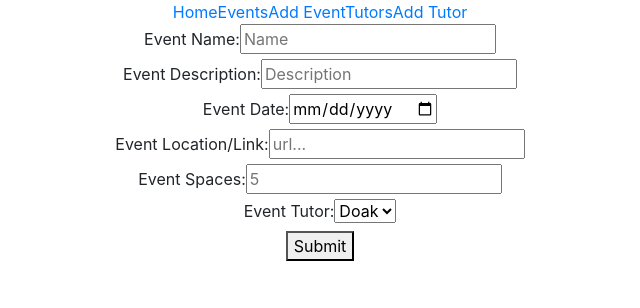
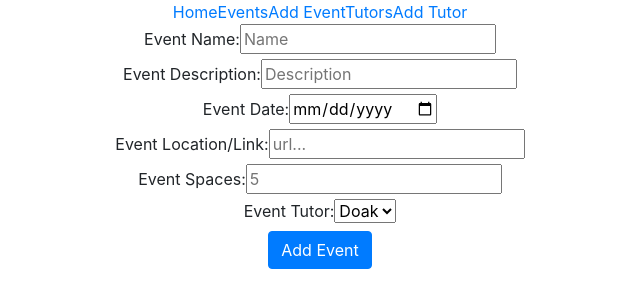
Before and after one commit to doakcovington/storm-center-client, a React (Create React App) app: page /events/new in a window 1280 px wide. Shown: the top 308 px of the page, without its empty margins (320-960 px from the left). Built offline with nearby package versions, Linux system fonts and the light colour scheme; no server answers.

Commit message:
Added bootstrap button

```diff
--- a/src/components/CreateEvent.js
+++ b/src/components/CreateEvent.js
@@ -1,6 +1,7 @@
 import React from 'react';
 import {connect} from 'react-redux';
 import {addEvent} from '../actions/addEvent';
+import Button from 'react-bootstrap/Button';
 
 class CreateEvent extends React.Component {
   state = {
@@ -51,7 +52,7 @@ class CreateEvent extends React.Component {
             <option value='2'>Heidi</option>
             <option value='3'>John</option>
           </select><br></br>
-          <button type="button" onClick={this.handleSubmit}>Submit</button>
+          <Button variant="primary" onClick={this.handleSubmit}>Add Event</Button>
         </form>
       </div>
     );
```
